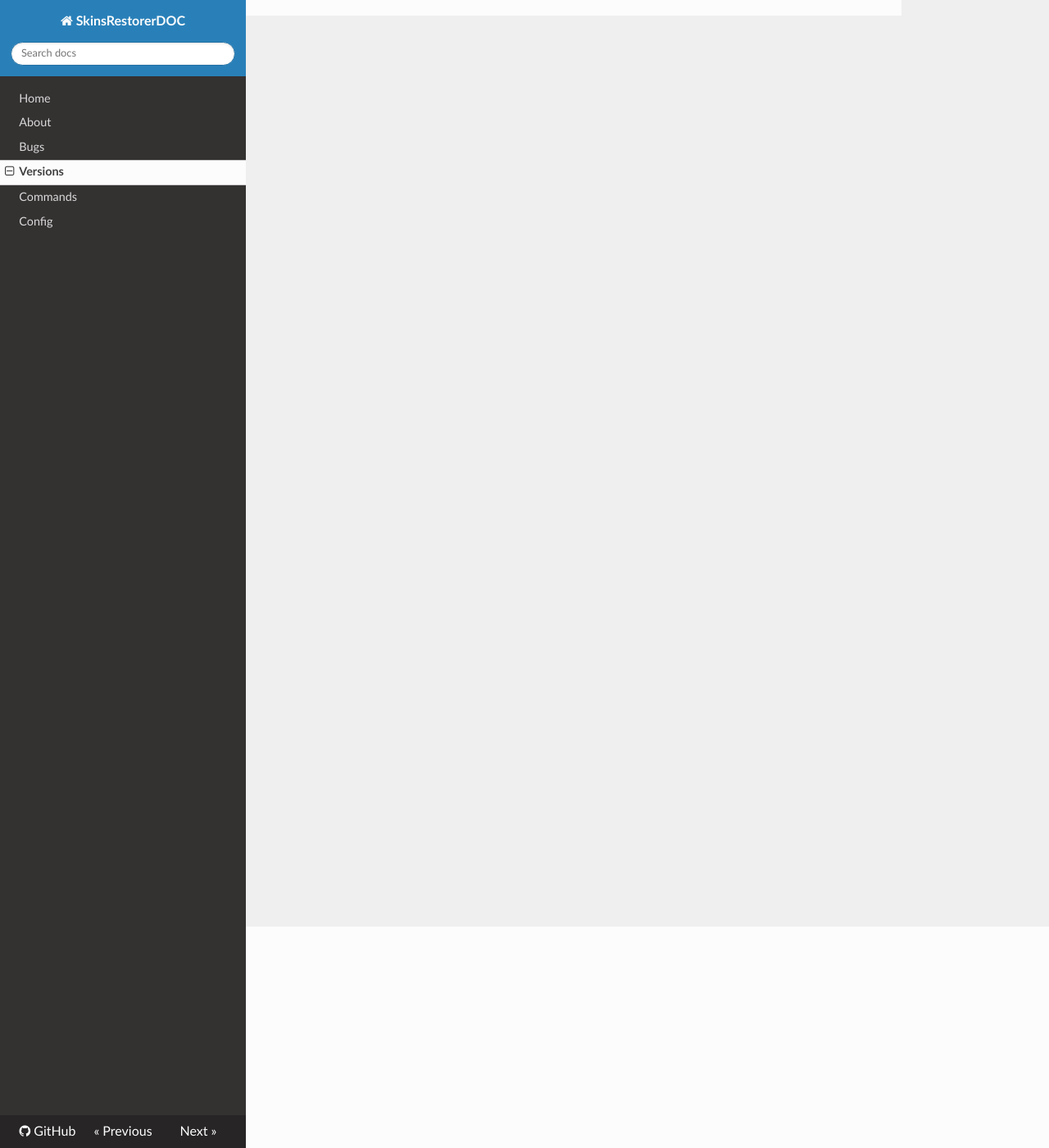
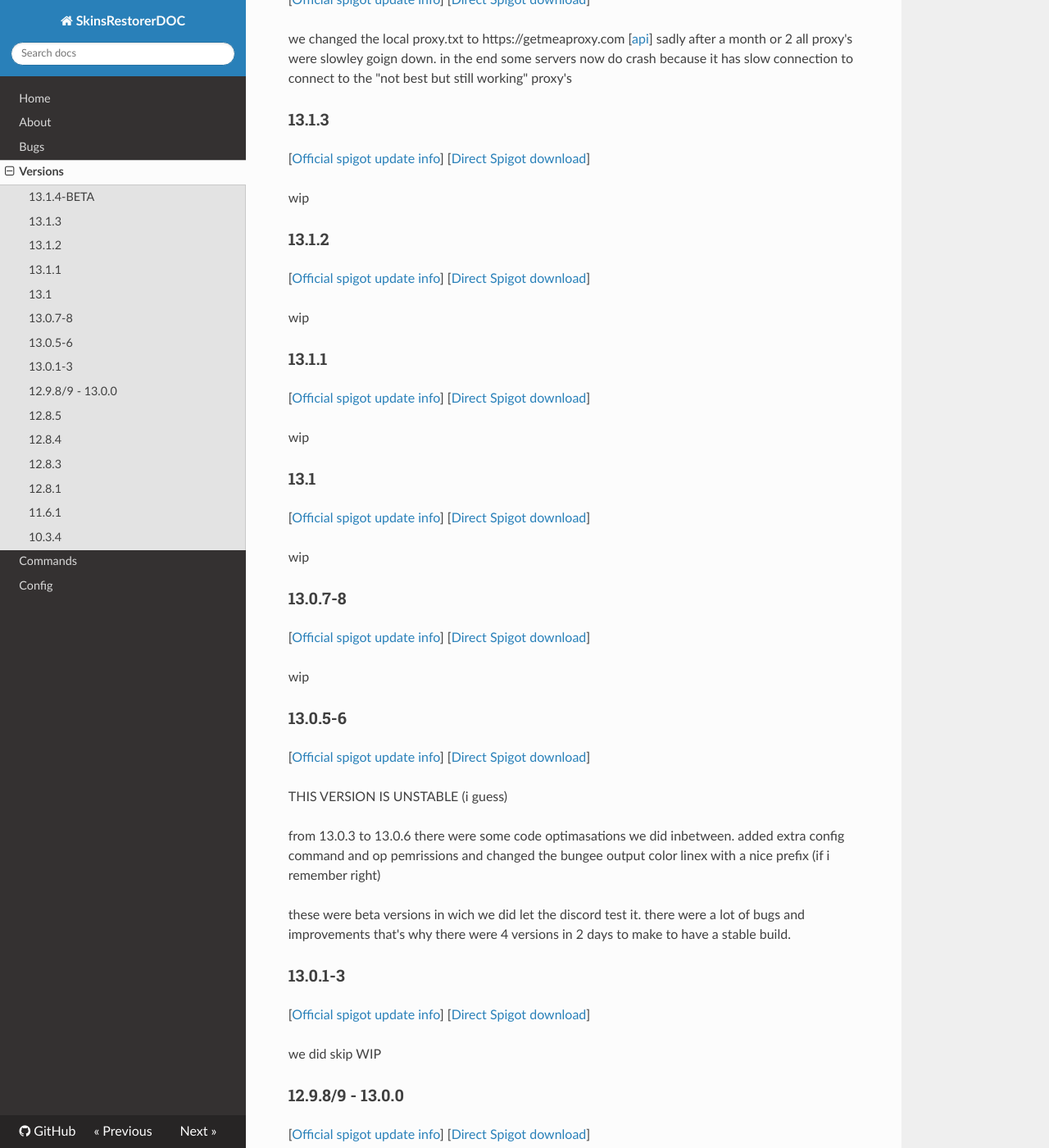
Before and after one commit to xknat/SkinsRestorerDOC, an MkDocs documentation site: the page built from docs/versions.md, in a window 1280 px wide and 1400 px high, scrolled down 270 px. Shown: the whole window at 82% size. Built offline with MkDocs 1.6.1, drawn with Linux system fonts in a browser that asks for light colours; nearby versions of some CDN libraries; old or Windows-style settings are respelled for this version of MkDocs; some of the changed text lies outside the part shown.

Commit message:
this is big version list :)

```diff
--- a/docs/versions.md
+++ b/docs/versions.md
@@ -1 +1,98 @@
 #verions and bugs
+
+some older versions might be broken dude to a older api wich stopped.
+
+###13.1.4-BETA
+
+[[Official spigot update info](https://www.spigotmc.org/resources/skinsrestorer.2124/update?update=189491)] [[Direct Spigot download](https://www.spigotmc.org/resources/skinsrestorer.2124/download?version=186640)]
+
+we changed the local proxy.txt to https://getmeaproxy.com [[api](https://getmeproxy.com/api/v1.0/api.php?key=c84d1076312bcf1e875c94d4e20692f5&checked=1&p=https&s=5&list=text)]
+sadly after a month or 2 all proxy's were slowley goign down. in the end some servers now do crash because it has slow connection to connect to the "not best but still working" proxy's
+
+###13.1.3
+
+[[Official spigot update info](versions.md)] [[Direct Spigot download](https://www.spigotmc.org/resources/skinsrestorer.2124/download?version=178566)]
+
+wip
+
+###13.1.2
+
+[[Official spigot update info](versions.md)] [[Direct Spigot download](https://www.spigotmc.org/resources/skinsrestorer.2124/download?version=167127)]
+
+wip
+
+###13.1.1
+
+[[Official spigot update info](versions.md)] [[Direct Spigot download](https://www.spigotmc.org/resources/skinsrestorer.2124/download?version=166558)]
+
+wip
+
+###13.1
+
+[[Official spigot update info](versions.md)] [[Direct Spigot download](https://www.spigotmc.org/resources/skinsrestorer.2124/download?version=166402)]
+
+wip
+
+###13.0.7-8
+
+[[Official spigot update info](versions.md)] [[Direct Spigot download](https://www.spigotmc.org/resources/skinsrestorer.2124/download?version=165571)]
+
+wip
+
+###13.0.5-6
+
+[[Official spigot update info](versions.md)] [[Direct Spigot download](https://www.spigotmc.org/resources/skinsrestorer.2124/download?version=165415)]
+
+THIS VERSION IS UNSTABLE (i guess)
+
+from 13.0.3 to 13.0.6 there were some code optimasations we did inbetween. added extra config command and op pemrissions and changed the bungee output color linex with a nice prefix (if i remember right)
+
+these were beta versions in wich we did let the discord test it. there were a lot of bugs and improvements that's why there were 4 versions in 2 days to make to have a stable build.
+
+###13.0.1-3
+
+[[Official spigot update info](versions.md)] [[Direct Spigot download](versions.md)]
+
+we did skip WIP
+
+###12.9.8/9 - 13.0.0
+
+[[Official spigot update info](versions.md)] [[Direct Spigot download](https://www.spigotmc.org/resources/skinsrestorer.2124/download?version=159151)]
+
+from 12.9.8 to 12.9.9 WIP
+
+13.0.0 is just a hotfix for last bungee version so no changed at all: https://www.spigotmc.org/resources/skinsrestorer.2124/update?update=161582
+
+###12.8.5
+
+[[Official spigot update info](versions.md)] [[Direct Spigot download](versions.md)]
+
+MINE wip
+
+###12.8.4
+
+wip
+
+###12.8.3
+
+[[Official spigot update info](versions.md)] [[Direct Spigot download](versions.md)]
+
+wip
+
+###12.8.1
+
+[[Official spigot update info](versions.md)] [[Direct Spigot download](versions.md)]
+
+wip
+
+###11.6.1
+
+[[Official spigot update info](versions.md)] [[Direct Spigot download](versions.md)]
+
+wip
+
+###10.3.4
+
+[[Official spigot update info](versions.md)] [[Direct Spigot download](versions.md)]
+
+wip
```
